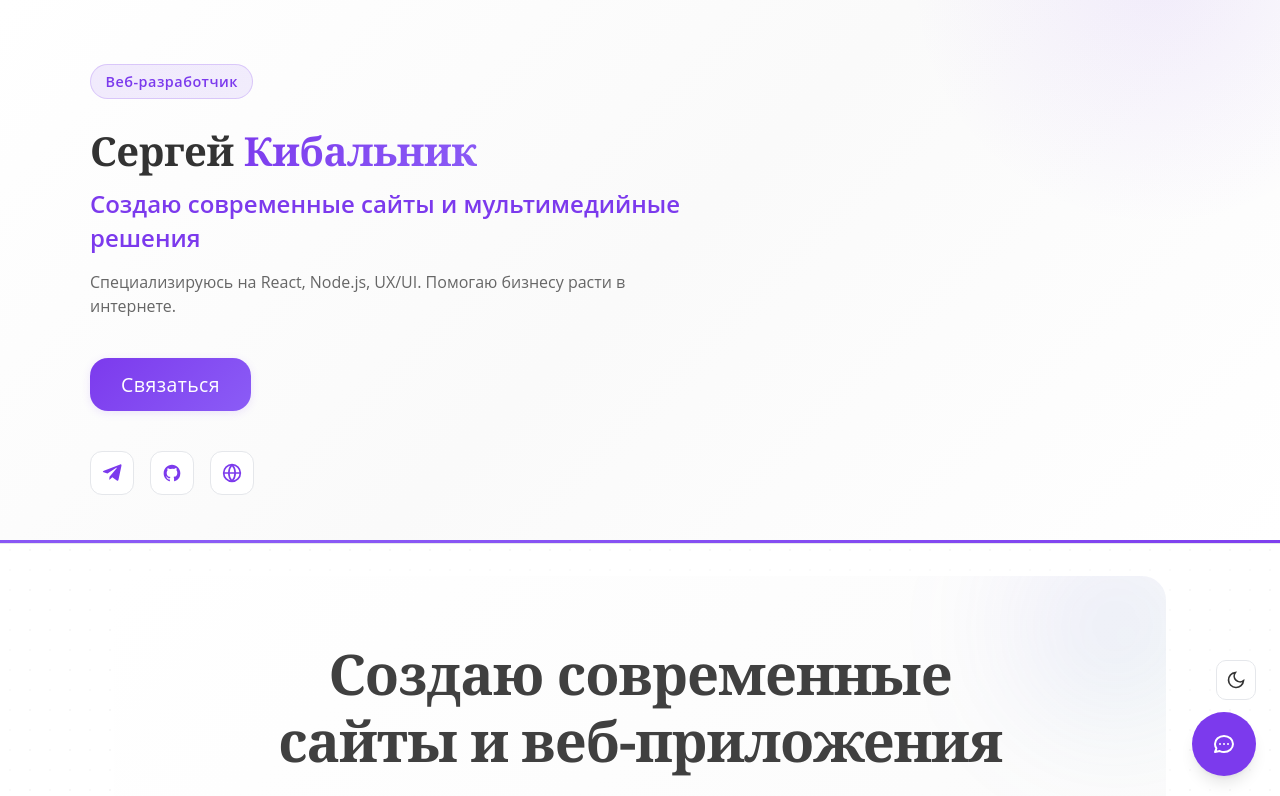
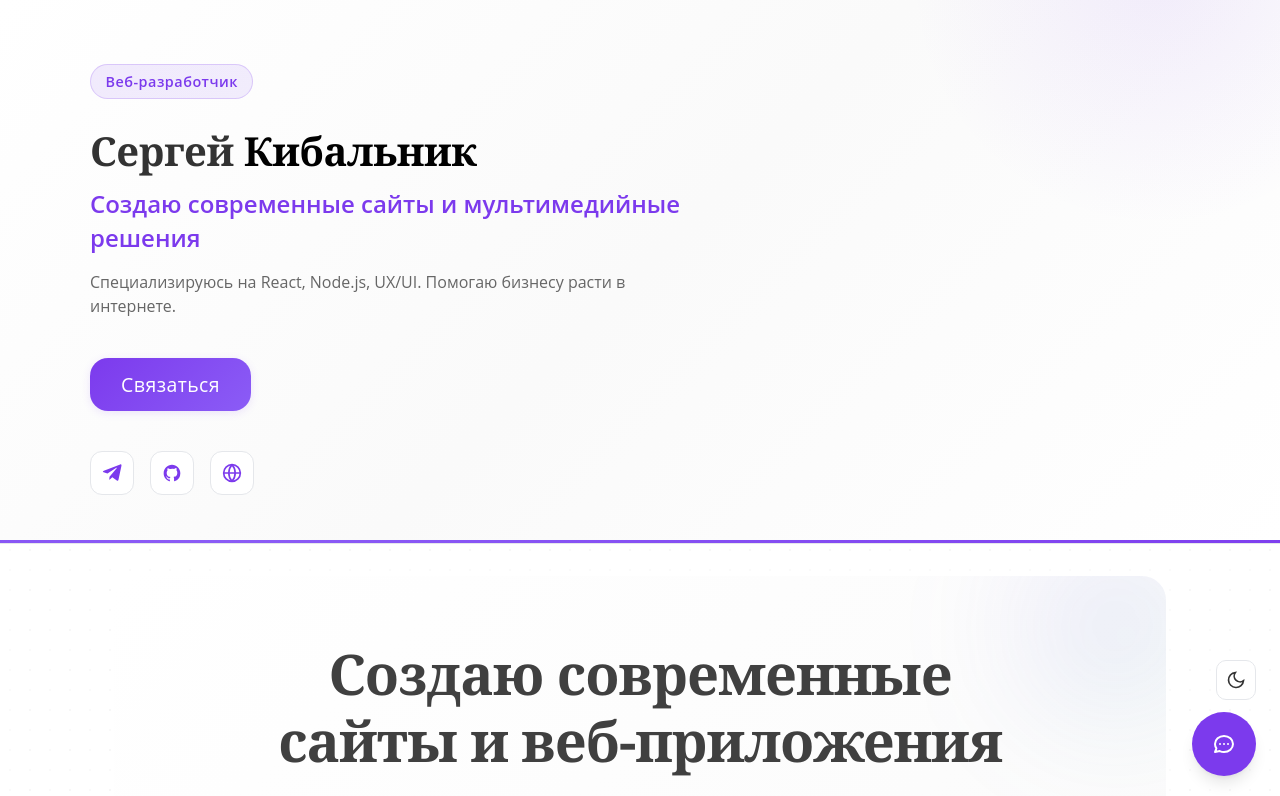
Before and after one commit to S3gaM3/sergeykib, a Next.js app: page / in a window 1280 px wide. Shown: the top 796 px of the page. Built offline with nearby package versions, Linux system fonts and the light colour scheme; a web font is replaced by a local one.

Commit message:
Change header-name-accent color: black in light theme, white in dark theme

```diff
--- a/app/globals.css
+++ b/app/globals.css
@@ -629,10 +629,11 @@ body {
 }
 
 .header-name-accent {
-  background: linear-gradient(135deg, var(--accent-purple), var(--accent-purple-light));
-  -webkit-background-clip: text;
-  -webkit-text-fill-color: transparent;
-  background-clip: text;
+  color: #000000;
+}
+
+[data-theme="dark"] .header-name-accent {
+  color: #FFFFFF;
 }
 
 .header-tagline {
```
